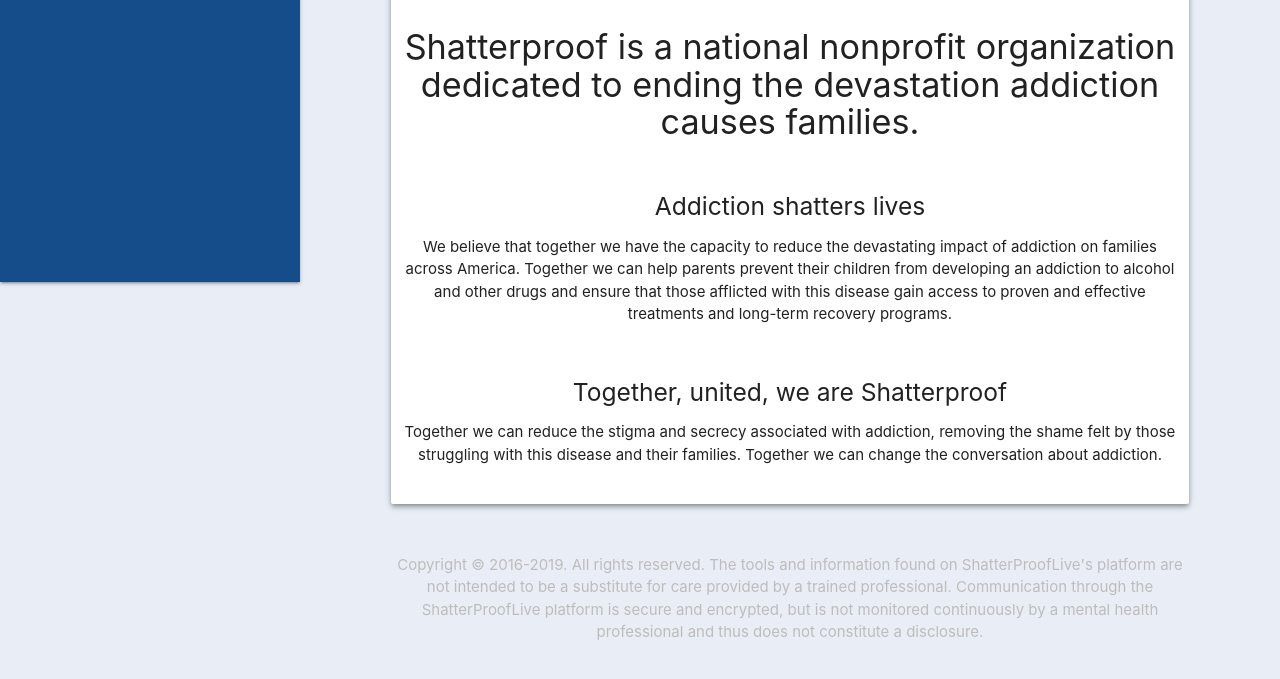
After one commit to jerseycity19/team-14, a Flask app: page /about in a window 1280 px wide. The commit adds this page. Shown: the part 578-1257 px from the top of the page. Run offline with Flask 2, Linux system fonts and the light colour scheme; some libraries are stand-ins or nearby versions.

Commit message:
This is a quick push meant to get the branch ready to be checked out by someone else. Possible not working code.

```diff
--- a/backend/app.py
+++ b/backend/app.py
@@ -76,6 +76,10 @@
 @app.route("/analytics", methods=['GET'])
 def go_to_analytics():
 	return render_template('analytics.html')
+
+@app.route("/about", methods=['GET'])
+def go_to_about():
+	return render_template('about.html')
 #------------------------------------------------------------------------------
 
 if __name__ == "__main__":
--- /dev/null
+++ b/backend/templates/about.html
@@ -0,0 +1,19 @@
+{% extends "base.html" %}
+
+{% block main %}
+	<div class="card col l10 m10 s12 push-l1 push-m1 center z-depth-2">
+		<img src="https://cdn.rallybound.org/Content/images/img/11467/FB-cover-828x315-5K-crowd.jpg" width="100%">
+		<h4>Shatterproof is a national nonprofit organization dedicated to ending the devastation addiction causes families.</h4>
+        <br>
+        <h5>Addiction shatters lives</h5>
+		<p>We believe that together we have the capacity to reduce the devastating impact of addiction on families across America. Together we can help parents prevent their children from developing an addiction to alcohol and other drugs and ensure that those afflicted with this disease gain access to proven and effective treatments and long-term recovery programs.</p>
+		<br>
+		<h5>Together, united, we are Shatterproof</h5>
+		<p>Together we can reduce the stigma and secrecy associated with addiction, removing the shame felt by those struggling with this disease and their families. Together we can change the conversation about addiction.</p>
+		<br>
+	</div>
+{% endblock %}
+
+{% block scripts %}
+	{{ super() }}
+{% endblock %}
--- a/backend/templates/base.html
+++ b/backend/templates/base.html
@@ -30,7 +30,7 @@
     <nav>
         <div class="nav-wrapper" style="background-color: #64c3b6">
             <a href="#" data-target="slide-out" class="sidenav-trigger blue-text"><i class="material-icons">menu</i></a>
-            <a href="#" class="brand-logo grey-text text-lighten-4"><b>ShatterProofLive</b></a>
+            <a href="#" class="brand-logo grey-text text-lighten-4 hide-on-small-only"><b>ShatterProofLive</b> Stronger than addiction.</a>
             <ul id="nav-mobile" class="right hide-on-med-and-down">
                 <li><a class="white-text"><i class="left material-icons grey-text text-lighten-4">cloud_download</i>Download Salesforce CSV<i class="right material-icons grey-text text-lighten-2">arrow_drop_down</i></a></li>
             </ul>
@@ -53,9 +53,9 @@
         </li>
 
         <li><a href="/"><i class="material-icons">dashboard</i>Dashboard</a></li>
-        <li><a href="#!"><i class="material-icons">person_add</i>New Patient</a></li>
+        <li><a href="#!"><i class="material-icons">person_add</i>New User</a></li>
         <li><a href="/analytics"><i class="material-icons">lightbulb_outline</i>Analytics</a></li>
-        <li><a href="#!"><i class="material-icons">info_outline</i>About Us</a></li>
+        <li><a href="/about"><i class="material-icons">info_outline</i>About Us</a></li>
 
         <li><div class="divider"></div></li>
         <li><a class="subheader">Misc.</a></li>
@@ -72,7 +72,7 @@
 
         <div class="row">
             <div class="col s10 push-s1 center-align">
-                <p class="grey-text text-lighten-1">Copyright © 2016-2019. All rights reserved. The tools and information found on Chicken's platform are not intended to be a substitute for care provided by a trained professional. Communication through the Chicken platform is secure and encrypted, but is not monitored continuously by a mental health professional and thus does not constitute a disclosure.</p>
+                <p class="grey-text text-lighten-1">Copyright © 2016-2019. All rights reserved. The tools and information found on ShatterProofLive's platform are not intended to be a substitute for care provided by a trained professional. Communication through the ShatterProofLive platform is secure and encrypted, but is not monitored continuously by a mental health professional and thus does not constitute a disclosure.</p>
             </div>
         </div>
     </main>
```
Also changed, not shown: backend/templates/index.html (+6 -6 lines).
